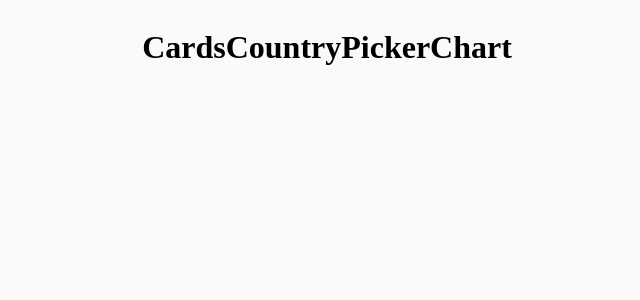
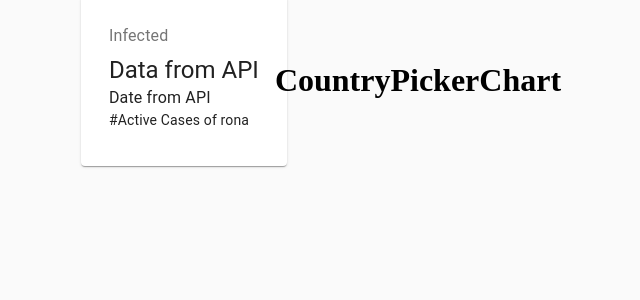
Before and after one commit to kennyklee123/The-Virus-Tracker, a React (Create React App) app: page / in a window 1280 px wide. Shown: the top 300 px of the page, without its empty margins (313-953 px from the left). Built offline with nearby package versions, Linux system fonts and the light colour scheme; no server answers.

Commit message:
Working on the Card System with Material UI

```diff
--- a/package.json
+++ b/package.json
@@ -3,6 +3,7 @@
   "version": "0.1.0",
   "private": true,
   "dependencies": {
+    "@material-ui/core": "^4.10.2",
     "@testing-library/jest-dom": "^4.2.4",
     "@testing-library/react": "^9.5.0",
     "@testing-library/user-event": "^7.2.1",
--- a/src/App.js
+++ b/src/App.js
@@ -2,12 +2,33 @@ import React from 'react';
 
 import { Cards, Chart, CountryPicker } from './components';
 import styles from './App.module.css';
+import { fetchData } from './api';
+//when we have index files like ./api or components we don't need to specify it
+
+/*
+    I did not use a constructor as that is not always necessary.
+    App's state is initialized with an empty object called data.
+*/
 
 class App extends React.Component {
+    state = {
+        data : {},
+    }
+    //We fetch the data here to be used
+    async componentDidMount(){
+        const fetchedData = await fetchData();
+        //sets the state's data to what we just fetched
+        this.setState({ data: fetchedData});
+
+    }
     render() {
+        //destructer data here so we do not need to call this.state.data
+        const { data } = this.state;
+        //we pass data as a prop to our sub components
+
         return (
             <div className = {styles.container}>
-                <Cards />
+                <Cards data = {data} />
                 <CountryPicker />
                 <Chart />
             </div>
--- a/src/api/index.js
+++ b/src/api/index.js
@@ -2,3 +2,17 @@
 import axios from 'axios';
 
 const url = 'https://covid19.mathdro.id/api';
+
+//async function returning the response of the api
+
+export const fetchData = async () => {
+    try {
+        //destructed the response from the GET request so that we only get the data, then destructed data to only get the stats we need
+        const { data: { confirmed, recovered, deaths, lastUpdate}} = await axios.get(url);
+        //originally stored the destructed info in an object but just returned it instead
+        return { confirmed, recovered, deaths, lastUpdate};
+
+    } catch ( error){
+
+    }
+}
--- a/src/components/Cards/Cards.jsx
+++ b/src/components/Cards/Cards.jsx
@@ -1,8 +1,28 @@
 import React from 'react';
+import { Card, CardContent, Typography, Grid } from '@material-ui/core';
 
-const Cards = () => {
+import styles from './Cards.module.css';
+
+/*Grid is a container that grabs all the other cards and provides a basic styling
+  Card component is going to be our grid.
+  Tyography is used for texts like paragraph, heading, etc
+  */
+const Cards = (props) => {
+    console.log(props);
     return (
-        <h1> Cards</h1>
+        <div className = {styles.container}>
+             <Grid container spacing = {3} justify="center">
+                <Grid item component = {Card}>
+                    <CardContent>
+                        <Typography color ="textSecondary" gutterBottom>Infected</Typography>
+                        <Typography variant= "h5">Data from API</Typography>
+                        <Typography colr = "textSecondary">Date from API</Typography>
+                        <Typography variant="body2">#Active Cases of rona</Typography>
+                    </CardContent>
+                </Grid>
+             </Grid>
+        </div>
+
     )
 }
 
```
Also changed, not shown: 1 other file (tests, documents, lock files or other folders).
